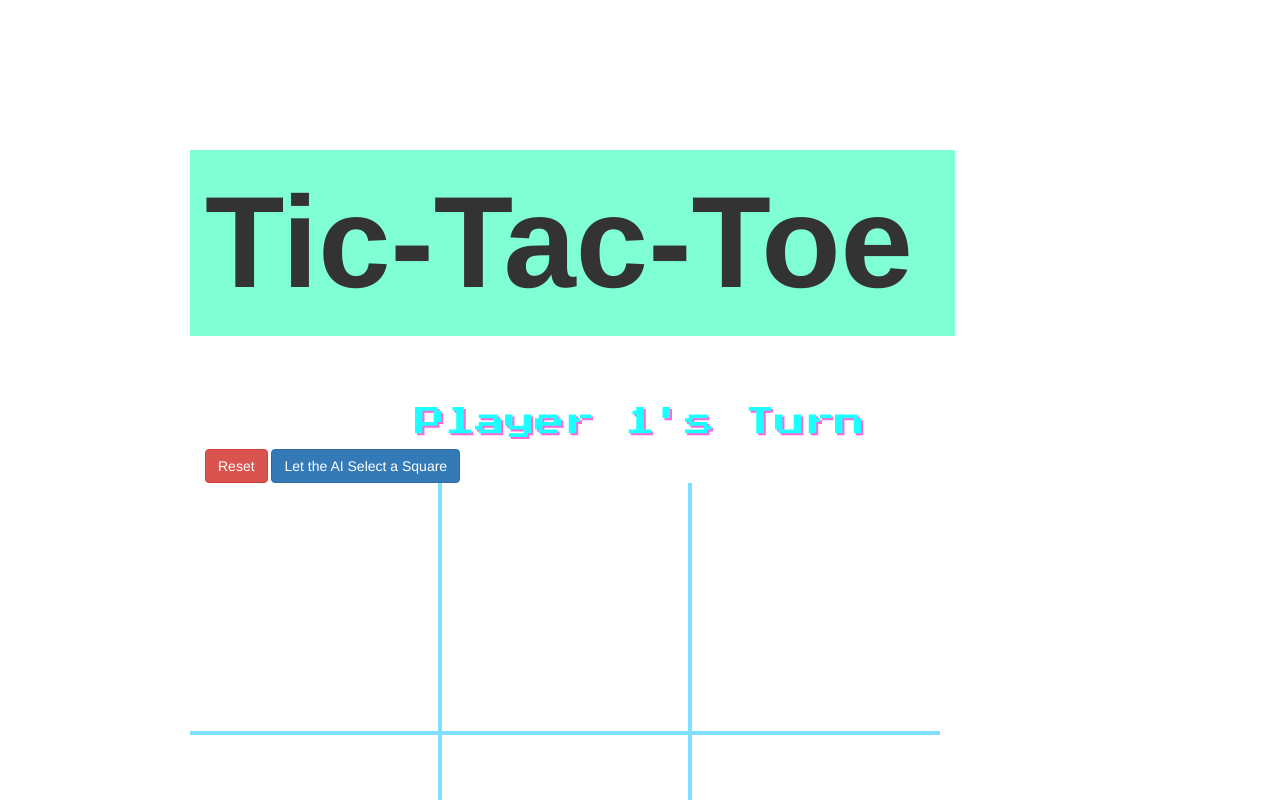
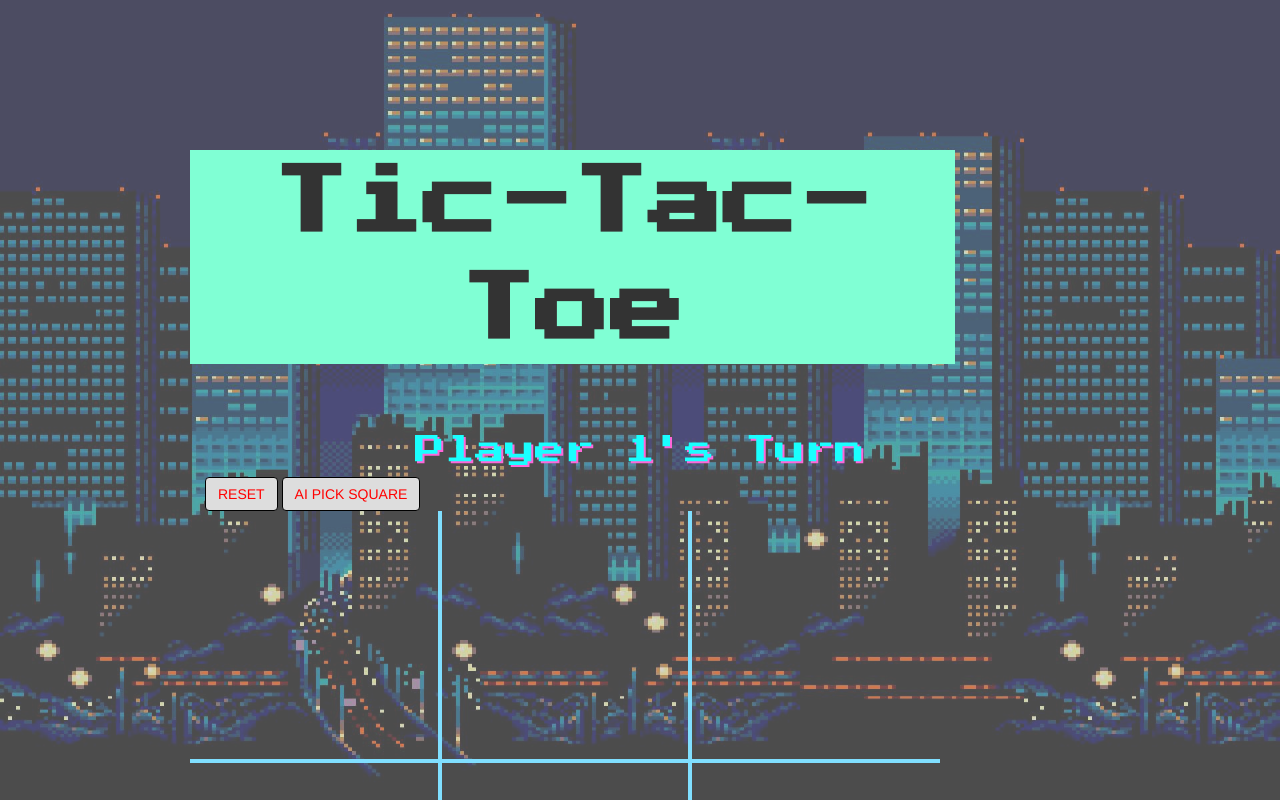
Before and after one commit to kenr16/Tic-Tac-Toe, a website: page index.html in a window 1280 px wide. Shown: the top 800 px of the page. Drawn offline with Linux system fonts and the light colour scheme.

Commit message:
Add 80s theme to the program because awesomeness.

```diff
--- a/css/styles.css
+++ b/css/styles.css
@@ -5,8 +5,28 @@
   height: 250px;
   text-align: center;
   font-size: 215px;
-  color: #0086b3;
-  font-family: 'Varela Round', sans-serif;
+  color: #b3ecff;
+  /*font-family: 'Varela Round', sans-serif;*/
+  font-family: 'Press Start 2P', cursive;
+
+}
+
+#background img {
+  opacity: 0.70;
+  width: 100%;
+  height: 100%;
+  position: fixed;
+  left: 0px;
+  top: 0px;
+  z-index: -1; /* Ensure div tag stays behind content; -999 might work, too. */
+}
+
+.btn-theme {
+  background-color: #dddddd;
+  border-width: 1px;
+  border-color: black;
+  color: red;
+  z-index: 2;
 
 }
 
@@ -16,11 +36,13 @@
 }
 
 .header {
+  text-align: center;
   width: 85%;
   background-color: #80ffd4;
-  font-size: 130px;
+  font-size: 75px;
   color: ##00e600;
   margin-bottom: 50px;
+  font-family: 'Press Start 2P', cursive;
 
 }
 
--- a/index.html
+++ b/index.html
@@ -12,6 +12,11 @@
     <title>Our TicTacToe</title>
   </head>
   <body>
+
+    <div id="background">
+      <img src="background.jpg"/>
+    </div>
+
     <div class="container">
       <div class="congrats hidden">
         <img src="fireworks.jpg"/>
@@ -29,8 +34,8 @@
       </div>
       <div class="row">
         <div class="col-xs-11">
-          <button class="btn btn-danger">Reset</button>
-          <button class="btn btn-primary">Let the AI Select a Square</button>
+          <button class="btn btn-theme btn-reset">RESET</button>
+          <button class="btn btn-theme btn-ai">AI PICK SQUARE</button>
         </div>
       </div>
 
--- a/js/scripts.js
+++ b/js/scripts.js
@@ -76,11 +76,11 @@ $(document).ready(function() {
 
 
 
-  $(".btn-danger").click(function() {
+  $(".btn-reset").click(function() {
     location.reload();
   });
 
-  $(".btn-primary").click(function() {
+  $(".btn-ai").click(function() {
     do
       var aiSquare = Math.floor((Math.random() * 9) + 1);
     while ((player1.arrayOfMarks.includes(aiSquare) || player2.arrayOfMarks.includes(aiSquare))
```
Also changed, not shown: background.jpg (added).
